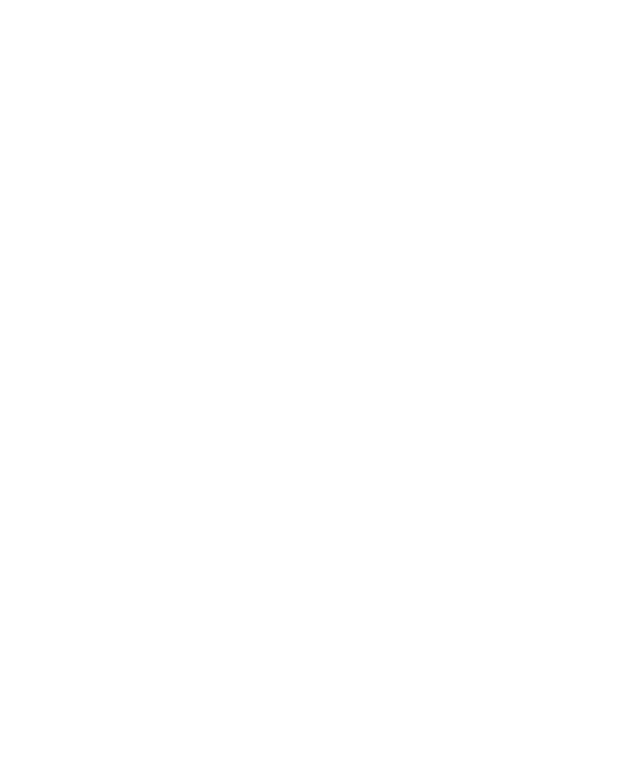
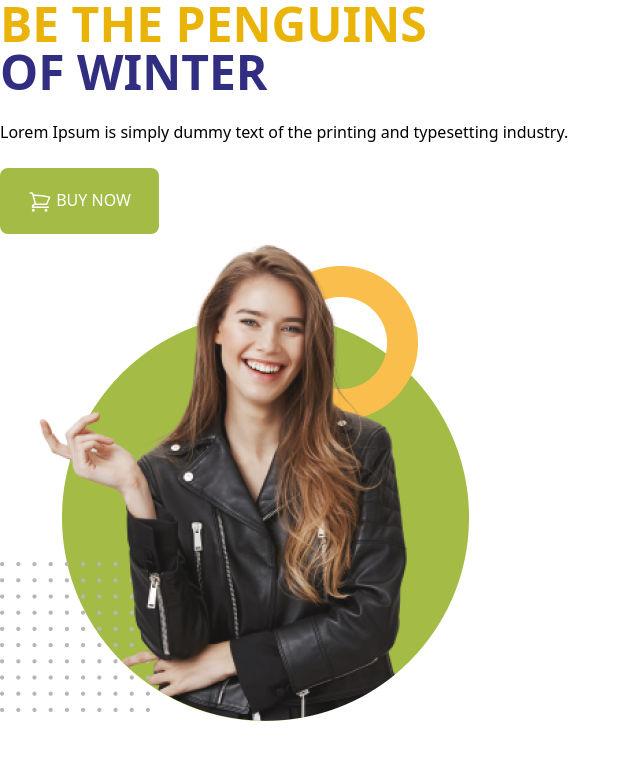
Before and after one commit to zkDhruba/tailwind-penguin-fashion, a plain HTML site: page index.html in a window 1280 px wide. Shown: the whole page, without its empty margins (0-640 px from the left). Drawn offline with nearby package versions, Linux system fonts and the light colour scheme.

Commit message:
first section

```diff
--- a/index.html
+++ b/index.html
@@ -9,10 +9,44 @@
 
     <!-- Tailwind -->
     <script src="https://cdn.tailwindcss.com"></script>
+
+    <script>
+        tailwind.config = {
+            theme: {
+                extend: {
+                    colors: {
+                        clifford: '#da373d',
+                    }
+                }
+            }
+        }
+    </script>
 </head>
 
 <body>
+    <header>
+        <section class="container mx-auto">
+            <div class="space-y-6">
+                <h1> <span class="text-5xl uppercase font-bold text-yellow-500">Be the Penguins</span>
+                    <br>
+                    <span class="text-5xl uppercase font-bold text-indigo-900">of Winter</span>
+                </h1>
+                <p>Lorem Ipsum is simply dummy text of the printing
+                    and typesetting industry.</p>
+                <button class="uppercase rounded-lg px-7 py-5 bg-[#A4BC46] text-white">
+                    <svg xmlns="http://www.w3.org/2000/svg" fill="none" viewBox="0 0 24 24" stroke-width="1.5"
+                        stroke="currentColor" class="w-6 h-6 inline">
+                        <path stroke-linecap="round" stroke-linejoin="round"
+                            d="M2.25 3h1.386c.51 0 .955.343 1.087.835l.383 1.437M7.5 14.25a3 3 0 00-3 3h15.75m-12.75-3h11.218c1.121-2.3 2.1-4.684 2.924-7.138a60.114 60.114 0 00-16.536-1.84M7.5 14.25L5.106 5.272M6 20.25a.75.75 0 11-1.5 0 .75.75 0 011.5 0zm12.75 0a.75.75 0 11-1.5 0 .75.75 0 011.5 0z" />
+                    </svg>
+                    buy now</button>
+            </div>
+            <div class="apamoni">
+                <img src="images/model.png" alt="">
+            </div>
 
+        </section>
+    </header>
 </body>
 
 </html>
```
Also changed, not shown: tailwind.config.js (added, +8 -0 lines).
